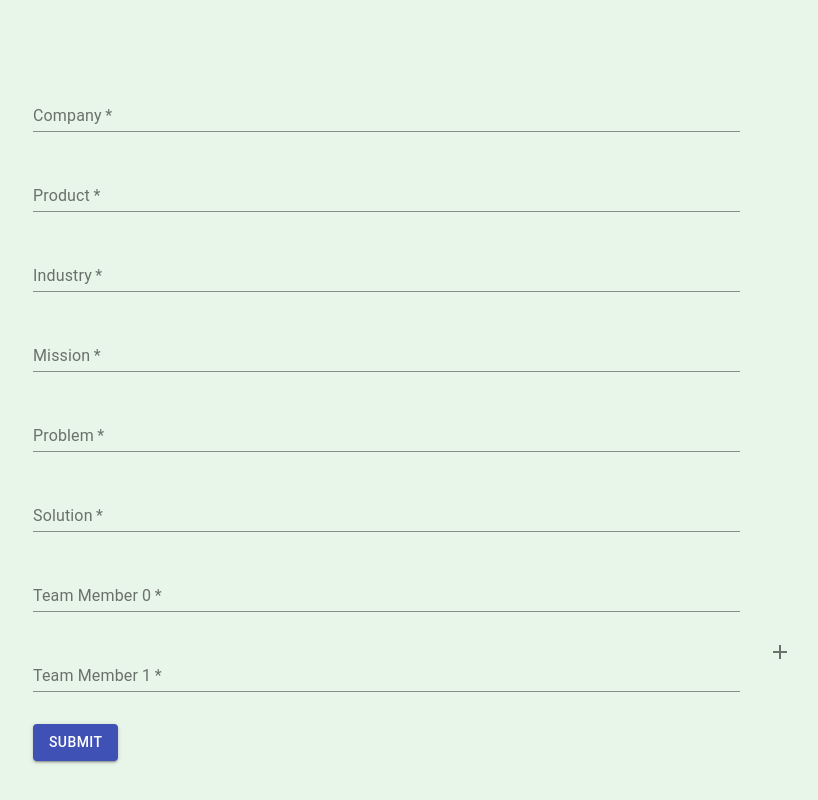
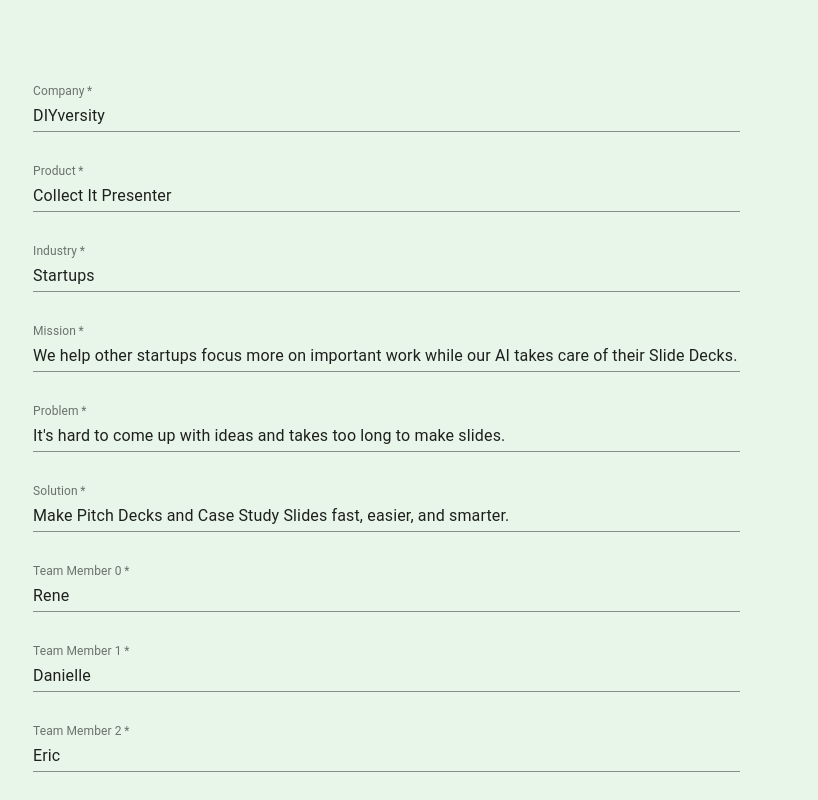
Before and after one commit to DIYVERSITY/Collect-slides-Hack, a React (Create React App) app: page / in a window 1280 px wide. Shown: the top 800 px of the page, without its empty margins (119-937 px from the left). Built offline with nearby package versions, Linux system fonts and the light colour scheme; no server answers.

Commit message:
added deafult values

```diff
--- a/src/components/InputForm/InputForm.js
+++ b/src/components/InputForm/InputForm.js
@@ -23,8 +23,14 @@ class InputForm extends Component {
   constructor(props) {
     super(props);
     this.state = {
+      company: "DIYversity",
+      product: "Collect It Presenter",
+      industry: "Startups",
+      mission: "We help other startups focus more on important work while our AI takes care of their Slide Decks.",
+      problem: "It's hard to come up with ideas and takes too long to make slides.",
+      solution: "Make Pitch Decks and Case Study Slides fast, easier, and smarter.",
       teamCount: 2,
-      linkedinUrls: ["", ""],
+      linkedinUrls: ["Rene", "Danielle", "Eric", "Mr T"],
     };
   }
 
@@ -95,42 +101,42 @@ class InputForm extends Component {
             required
             id="company-id"
             label="Company"
-            defaultValue=""
+            defaultValue={this.state.company}
             onChange={this.handleCompany.bind(this)}
           />
           <TextField
             required
             id="product-id"
             label="Product"
-            defaultValue=""
+            defaultValue={this.state.product}
             onChange={this.handleProduct.bind(this)}
           />
           <TextField
             required
             id="industry-id"
             label="Industry"
-            defaultValue=""
+            defaultValue={this.state.industry}
             onChange={this.handleIndustry.bind(this)}
           />
           <TextField
             required
             id="mission-id"
             label="Mission"
-            defaultValue=""
+            defaultValue={this.state.mission}
             onChange={this.handleMission.bind(this)}
           />
           <TextField
             required
             id="problem-id"
             label="Problem"
-            defaultValue=""
+            defaultValue={this.state.problem}
             onChange={this.handleProblem.bind(this)}
           />
           <TextField
             required
             id="solution-id"
             label="Solution"
-            defaultValue=""
+            defaultValue={this.state.solution}
             onChange={this.handleSolution.bind(this)}
           />
         </div>
```
